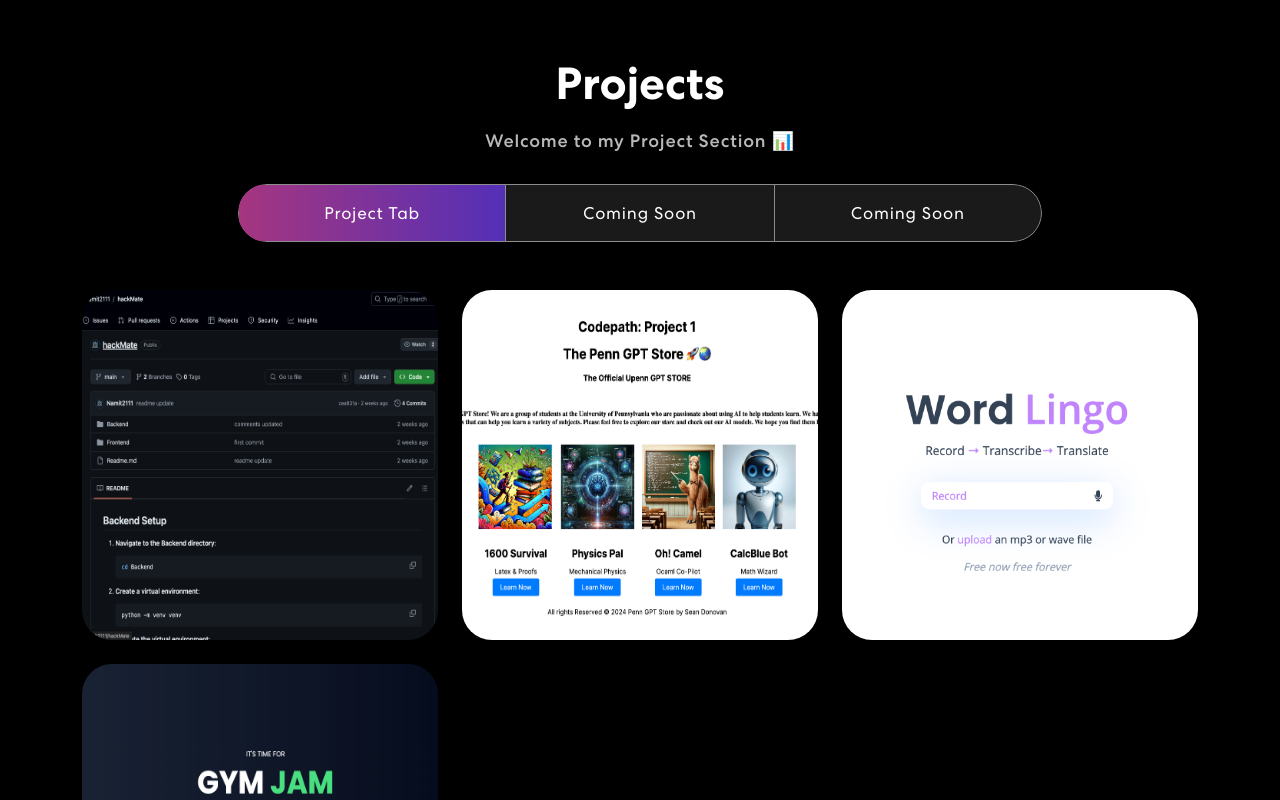
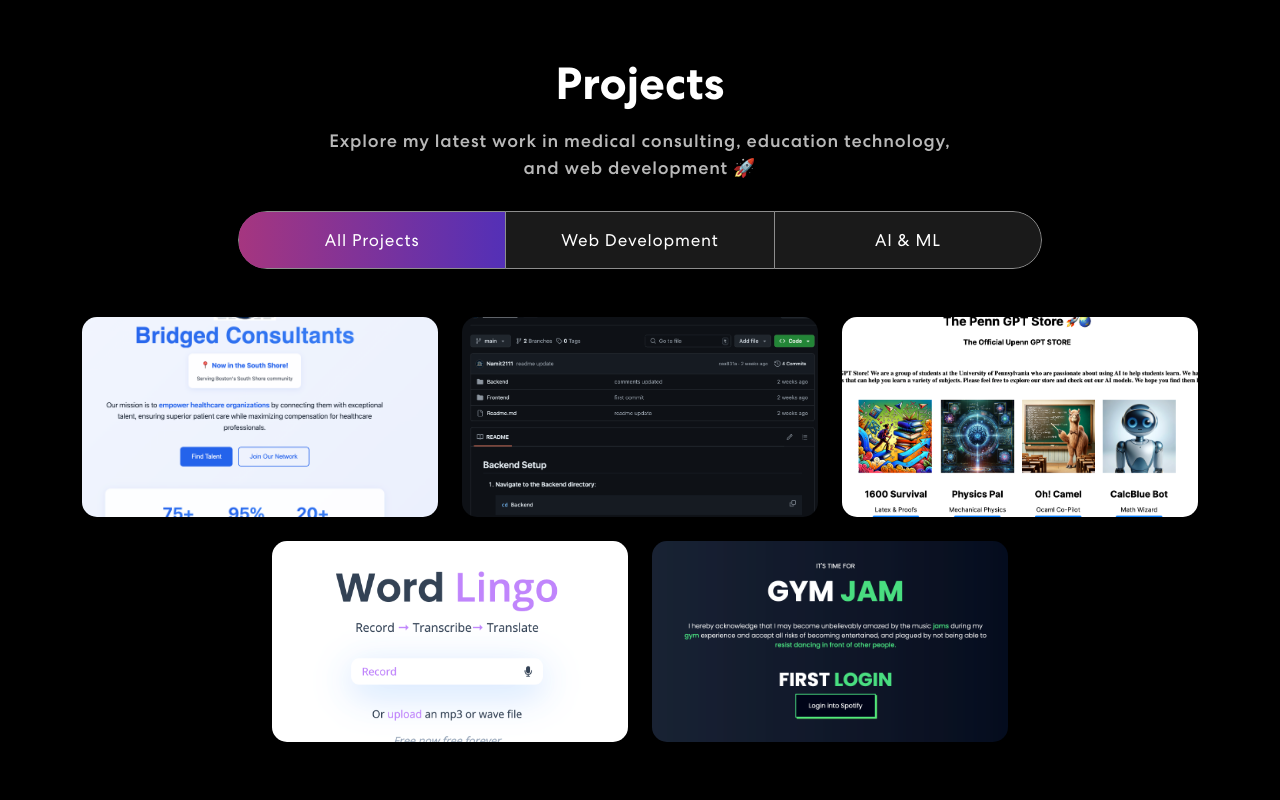
Before and after one commit to INTSEAN/portfolio, a React (Vite) app: page / in a window 1280 px wide. Shown: the part 1540-2340 px from the top of the page. Built offline with nearby package versions, Linux system fonts and the light colour scheme.

Commit message:
Minor chages

```diff
--- a/src/App.css
+++ b/src/App.css
@@ -1,4 +1,3 @@
-
 @font-face {
   font-family: Centra;
   src: url('./assets/font/CentraNo2-Bold.ttf');
@@ -679,3 +678,118 @@
 	height: 100%;
 	position: absolute;
 }
+
+.proj-imgbx {
+  position: relative;
+  border-radius: 15px;
+  overflow: hidden;
+  margin-bottom: 24px;
+  cursor: pointer;
+  transition: transform 0.3s ease;
+}
+
+.proj-imgbx:hover {
+  transform: translateY(-5px);
+}
+
+.proj-imgbx img {
+  width: 100%;
+  height: 250px;
+  object-fit: cover;
+}
+
+.proj-txtx {
+  position: absolute;
+  text-align: center;
+  top: 0;
+  left: 0;
+  right: 0;
+  bottom: 0;
+  opacity: 0;
+  background: linear-gradient(rgba(0,0,0,0.7), rgba(0,0,0,0.7));
+  transition: 0.5s ease;
+  display: flex;
+  flex-direction: column;
+  align-items: center;
+  justify-content: center;
+  padding: 20px;
+  gap: 8px;
+}
+
+.proj-imgbx:hover .proj-txtx {
+  opacity: 1;
+}
+
+.view-project {
+  margin-top: 15px;
+  padding: 8px 20px;
+  border: 2px solid white;
+  border-radius: 25px;
+  background: transparent;
+  color: white;
+  transition: 0.3s ease;
+}
+
+.view-project:hover {
+  background: white;
+  color: black;
+}
+
+.proj-txtx {
+  position: absolute;
+  text-align: center;
+  top: 50%;
+  left: 50%;
+  transform: translate(-50%, -50%);
+  opacity: 0;
+  width: 100%;
+  height: 100%;
+  background: linear-gradient(rgba(0,0,0,0.7), rgba(0,0,0,0.7));
+  display: flex;
+  flex-direction: column;
+  align-items: center;
+  justify-content: center;
+  padding: 20px;
+  transition: opacity 0.3s ease;
+}
+
+.proj-imgbx:hover .proj-txtx {
+  opacity: 1;
+}
+
+/* Ensure the image fills the container properly */
+.proj-imgbx {
+  position: relative;
+  border-radius: 15px;
+  overflow: hidden;
+  margin-bottom: 24px;
+  aspect-ratio: 16/9;  /* Maintain consistent aspect ratio */
+}
+
+.proj-imgbx img {
+  width: 100%;
+  height: 100%;
+  object-fit: cover;
+}
+
+.proj-category {
+  font-size: 14px;
+  color: #ffd700;
+  text-transform: uppercase;
+  letter-spacing: 1px;
+}
+
+.proj-technologies {
+  display: flex;
+  gap: 8px;
+  flex-wrap: wrap;
+  justify-content: center;
+  margin-top: 8px;
+}
+
+.proj-tech-tag {
+  background: rgba(255, 255, 255, 0.2);
+  padding: 4px 12px;
+  border-radius: 15px;
+  font-size: 12px;
+}
--- a/src/components/ProjectCard.jsx
+++ b/src/components/ProjectCard.jsx
@@ -1,19 +1,26 @@
-import React from "react";
+import React from 'react';
 import { Col } from "react-bootstrap";
 
-function ProjectCard({ title, description, imgUrl, link }) {
-  function handleClick() {
-    window.open(link);
-  }
+function ProjectCard({ title, description, imgUrl, link, category, technologies, isHovered }) {
   return (
     <Col sm={6} md={4}>
-      <div className="proj-imgbx" onClick={handleClick}>
-        <img src={imgUrl} alt="Image Card" />
-
+      <div
+        className={`proj-imgbx ${isHovered ? 'hovered' : ''}`}
+        onClick={() => window.open(link, '_blank')}
+      >
+        <img src={imgUrl} alt={title} loading="lazy" />
         <div className="proj-txtx">
+          <span className="proj-category">{category}</span>
           <h4>{title}</h4>
-          <span>{description}</span> <br />
-          <span>Click on me</span>
+          <span>{description}</span>
+          <div className="proj-technologies">
+            {technologies.map((tech, index) => (
+              <span key={index} className="proj-tech-tag">{tech}</span>
+            ))}
+          </div>
+          <div className="proj-links">
+            <button className="view-project">View Project</button>
+          </div>
         </div>
       </div>
     </Col>
--- a/src/components/Projects.jsx
+++ b/src/components/Projects.jsx
@@ -1,4 +1,4 @@
-import React from "react";
+import React, { useState } from "react";
 import { Container, Row, Col, Nav, Tab } from "react-bootstrap";
 import ProjectCard from "./ProjectCard";
 import "animate.css";
@@ -8,34 +8,59 @@
 import pennGpt from "../assets/img/penngpt.png";
 import gymJam from "../assets/img/gymjam.png";
 import hackmate from "../assets/img/hackmate.png";
+import bridged from "../assets/img/bridged.png";
 
 function Projects() {
+  const [hoveredProject, setHoveredProject] = useState(null);
+
   const projects = [
+    {
+      title: "Bridged Consultants",
+      description: "Medical Consulting Startup 🏥",
+      imgUrl: bridged,
+      link: "https://bridgedconsultants.com",
+      category: "web",
+      technologies: ["React", "Node.js"],
+      date: "2024"
+    },
     {
       title: "Hack Mate",
       description: "Social Media + Hackathons",
       imgUrl: hackmate,
       link: "https://github.com/Namit2111/hackMate",
+      category: "web",
+      technologies: ["React", "Node.js"],
+      date: "2024"
     },
     {
       title: "Penn GPT",
       description: "AI for Education 🤖",
       imgUrl: pennGpt,
       link: "https://penngpt.netlify.app/",
+      category: "ai",
+      technologies: ["React", "Node.js"],
+      date: "2024"
     },
     {
       title: "Word Lingo",
       description: "Machine Learning + Linguistics 💻",
       imgUrl: wordLingo,
       link: "https://wordlingo.netlify.app/",
+      category: "ai",
+      technologies: ["React", "Node.js"],
+      date: "2024"
     },
     {
       title: "Gym Jam",
       description: "Fitness + Music👟",
       imgUrl: gymJam,
       link: "https://gymjam.netlify.app/",
+      category: "web",
+      technologies: ["React", "Node.js"],
+      date: "2024"
     },
   ];
+
   return (
     <>
       <section className="project" id="projects">
@@ -44,36 +69,56 @@
             <Col>
               <TrackVisibility>
                 {({ isVisible }) => (
-                  <div className={isVisible ? "" : ""}>
+                  <div className={isVisible ? "animate__animated animate__fadeIn" : ""}>
                     <h2>Projects</h2>
-                    <p>Welcome to my Project Section 📊 </p>
+                    <p>Explore my latest work in medical consulting, education technology, and web development 🚀</p>
                     <Tab.Container id="projects-tabs" defaultActiveKey="first">
                       <Nav
                         variant="pills"
                         className="nav-pills mb-5 justify-content-center align-items-center"
-                        id="pills-tab"
                       >
                         <Nav.Item>
-                          <Nav.Link eventKey="first">Project Tab</Nav.Link>
+                          <Nav.Link eventKey="first">All Projects</Nav.Link>
                         </Nav.Item>
                         <Nav.Item>
-                          <Nav.Link eventKey="second"> Coming Soon </Nav.Link>
+                          <Nav.Link eventKey="second">Web Development</Nav.Link>
                         </Nav.Item>
                         <Nav.Item>
-                          <Nav.Link eventKey="third"> Coming Soon</Nav.Link>
+                          <Nav.Link eventKey="third">AI & ML</Nav.Link>
                         </Nav.Item>
                       </Nav>
                       <Tab.Content>
                         <Tab.Pane eventKey="first">
-                          {" "}
-                          <Row>
-                            {projects.map((project, index) => {
-                              return <ProjectCard key={index} {...project} />;
-                            })}
+                          <Row className="justify-content-center">
+                            {projects.map((project, index) => (
+                              <ProjectCard
+                                key={index}
+                                {...project}
+                                onMouseEnter={() => setHoveredProject(index)}
+                                onMouseLeave={() => setHoveredProject(null)}
+                                isHovered={hoveredProject === index}
+                              />
+                            ))}
                           </Row>
                         </Tab.Pane>
-                        <Tab.Pane eventKey="second"></Tab.Pane>
-                        <Tab.Pane eventKey="third"></Tab.Pane>
+                        <Tab.Pane eventKey="second">
+                          <Row>
+                            {projects
+                              .filter(project => project.category === 'web')
+                              .map((project, index) => (
+                                <ProjectCard key={index} {...project} />
+                              ))}
+                          </Row>
+                        </Tab.Pane>
+                        <Tab.Pane eventKey="third">
+                          <Row>
+                            {projects
+                              .filter(project => project.category === 'ai')
+                              .map((project, index) => (
+                                <ProjectCard key={index} {...project} />
+                              ))}
+                          </Row>
+                        </Tab.Pane>
                       </Tab.Content>
                     </Tab.Container>
                   </div>
```
Also changed, not shown: src/assets/img/bridged.png (added).
